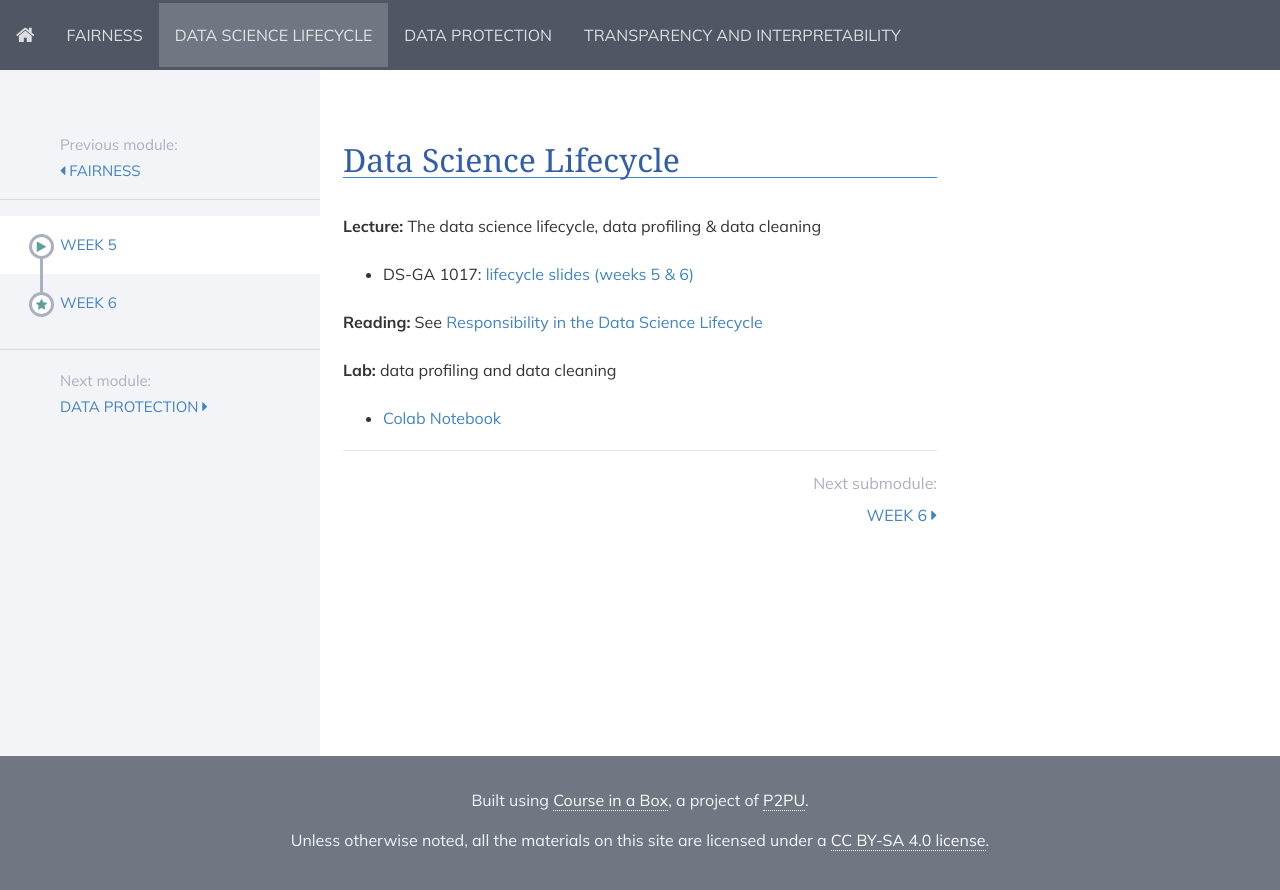
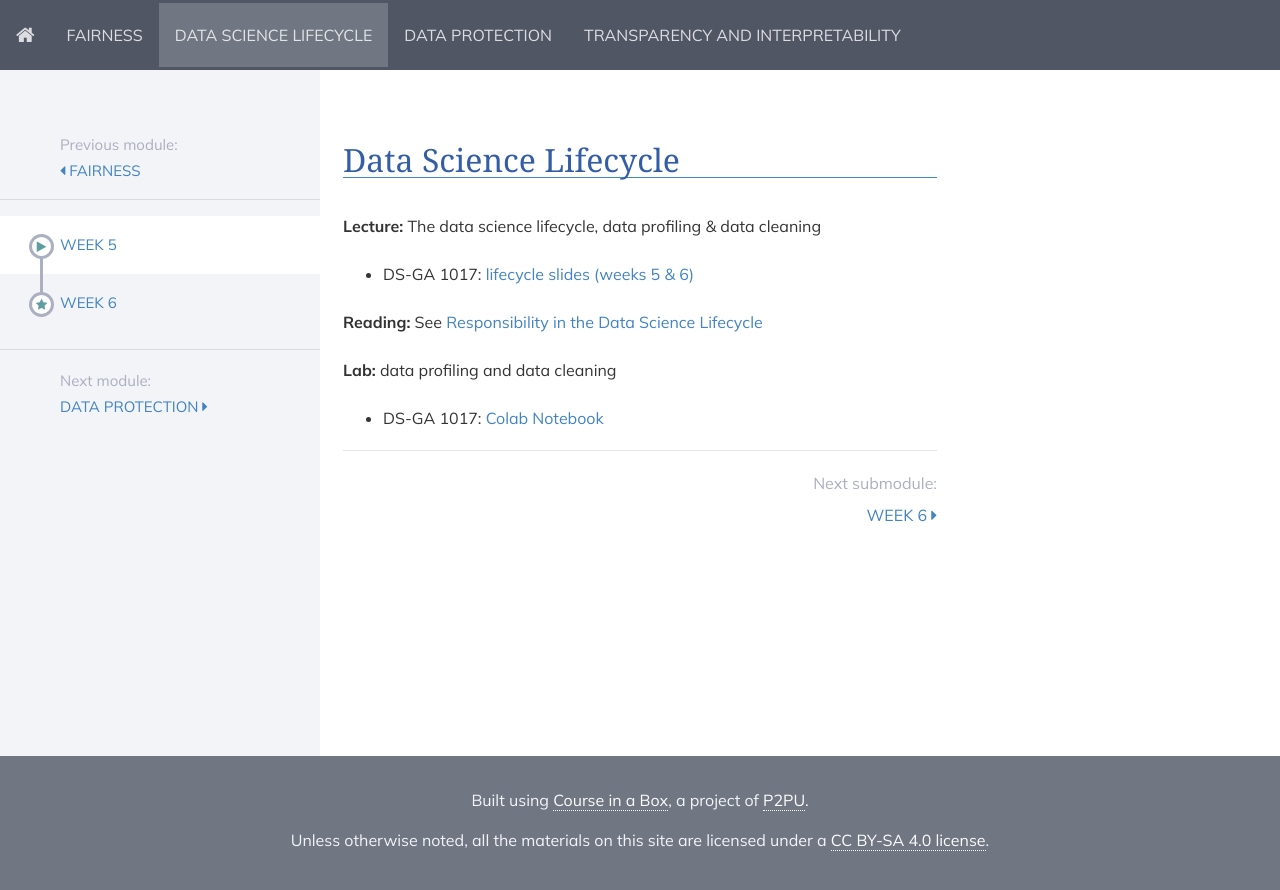
Before and after one commit to DataResponsibly/rds24, a Jekyll site: the page built from modules/data_science_lifecycle/_posts/2000-01-01-week5.md, in a window 1280 px wide. Shown: the top 890 px of the page. Built offline with Jekyll 4.4.1, drawn with Linux system fonts in a browser that asks for light colours; nearby versions of some CDN libraries.

Commit message:
Update 2000-01-01-week5.md

```diff
--- a/modules/data_science_lifecycle/_posts/2000-01-01-week5.md
+++ b/modules/data_science_lifecycle/_posts/2000-01-01-week5.md
@@ -13,4 +13,4 @@ title: Week 5
 
 **Lab:** data profiling and data cleaning
 
-* [Colab Notebook](https://colab.research.google.com/drive/1jlAnWPUPFL2ylkgzQl2ydlA9Lt48z5vH?authuser=1)
+* DS-GA 1017: [Colab Notebook](https://colab.research.google.com/drive/1jlAnWPUPFL2ylkgzQl2ydlA9Lt48z5vH?authuser=1)
```
